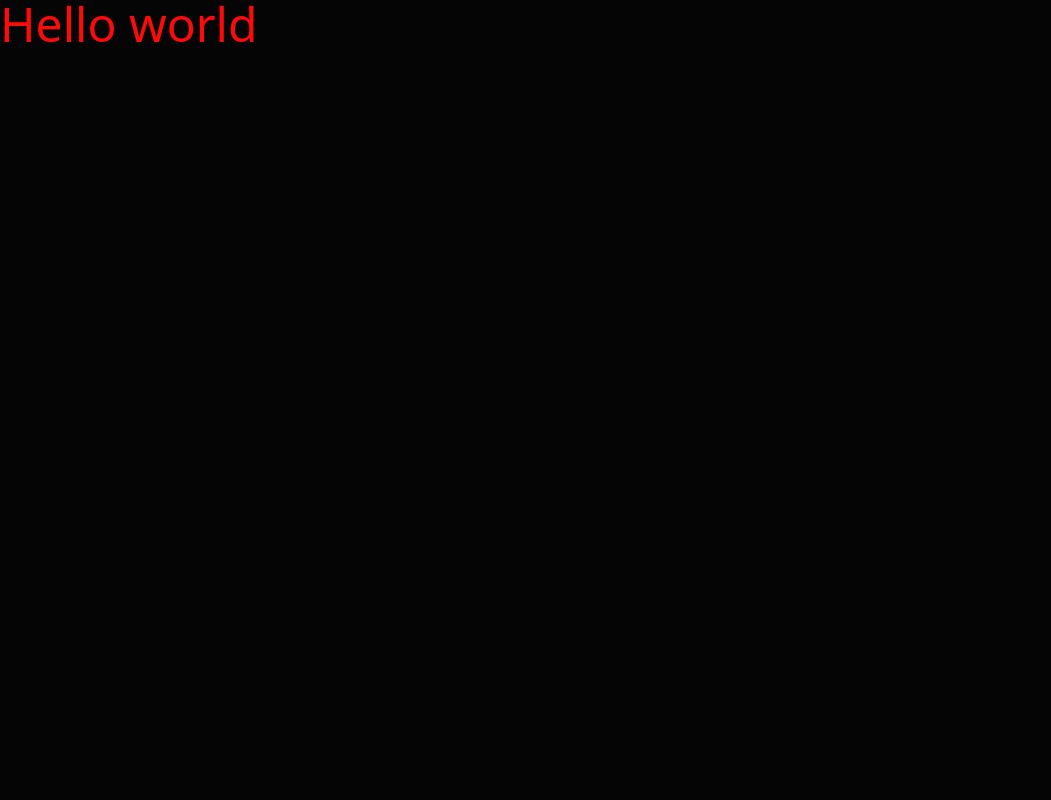
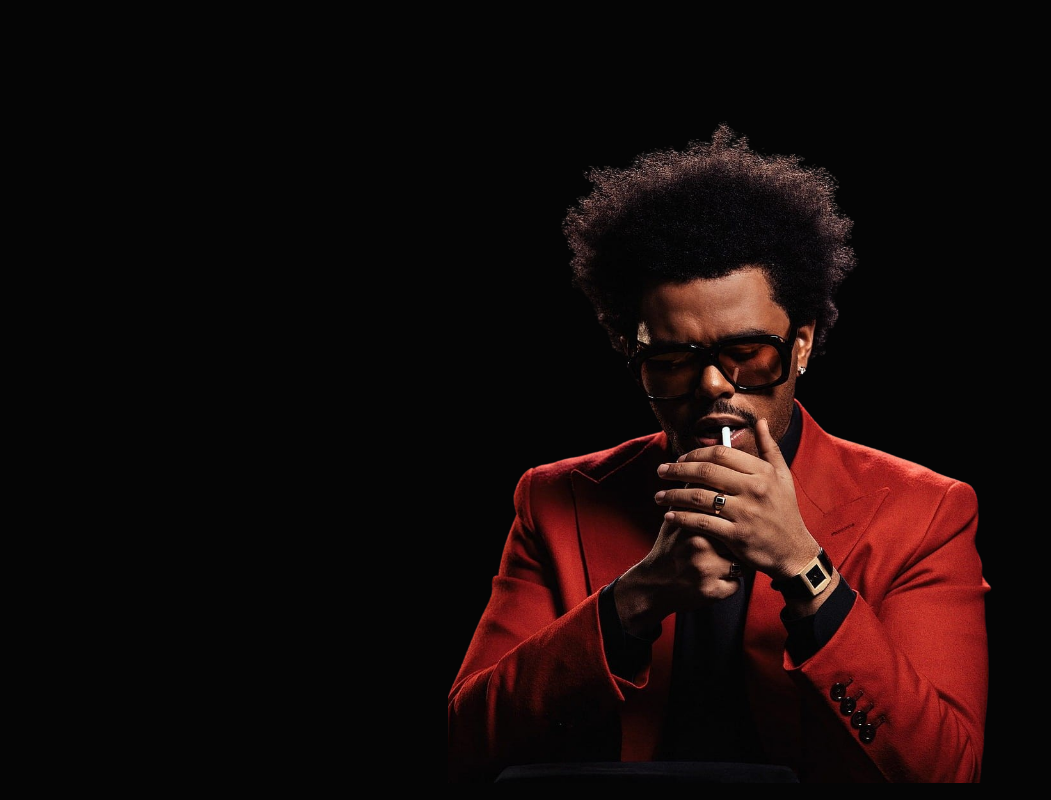
Before and after one commit to TamalBht/weeknd, a React (Vite) app: page / in a window 1280 px wide. Shown: the whole page, without its empty margins (0-1051 px from the left). Built offline with nearby package versions, Linux system fonts and the light colour scheme.

Commit message:
initial commit

```diff
--- a/src/App.jsx
+++ b/src/App.jsx
@@ -1,6 +1,5 @@
 import { useState } from 'react'
-import reactLogo from './assets/react.svg'
-import viteLogo from '/vite.svg'
+import Hero from './Components/Hero'
 
 
 function App() {
@@ -8,7 +7,7 @@ function App() {
 
   return (
     <>
-     <h1 className="text-5xl text-n-2">Hello world</h1>
+      <Hero/>
     </>
   )
 }
--- /dev/null
+++ b/src/Components/Hero.jsx
@@ -0,0 +1,24 @@
+import React from 'react';
+import Section from './Section';
+import weeknd from "../Components/weeknd-2.png"
+
+const Hero = () => {
+  return (
+   <Section id="hero">
+    {/* main wrapper */}
+    <div >
+        {/* text */}
+        <div>
+
+        </div>
+        {/* image */}
+        <div>
+            <img src = {weeknd} height={20} className=' absolute max-w-[30rem] lg:max-w-[34rem] left-[35%] z-50'/>
+        </div>
+    </div>
+
+   </Section>
+  )
+}
+
+export default Hero
--- /dev/null
+++ b/src/Components/Section.jsx
@@ -0,0 +1,11 @@
+import React from 'react'
+
+const Section = ({children,id,className}) => {
+  return (
+    <div className={`min-w-[100vw] min-h-[100vh] px-1 ${className || ""}`} id={id}>
+      {children}
+    </div>
+  )
+}
+
+export default Section
--- a/src/index.css
+++ b/src/index.css
@@ -4,6 +4,7 @@
 *{
   user-select: none;
   scroll-behavior: smooth;
+  overflow-x: hidden;
 }
 body{
   background: #050505;
```
Also changed, not shown: src/Components/weeknd-2.png (renamed from src/Components/weeknd-2-removebg.png).
